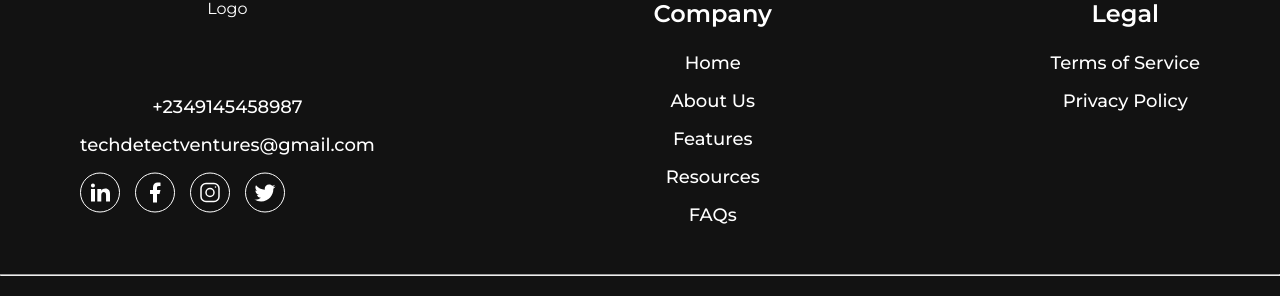
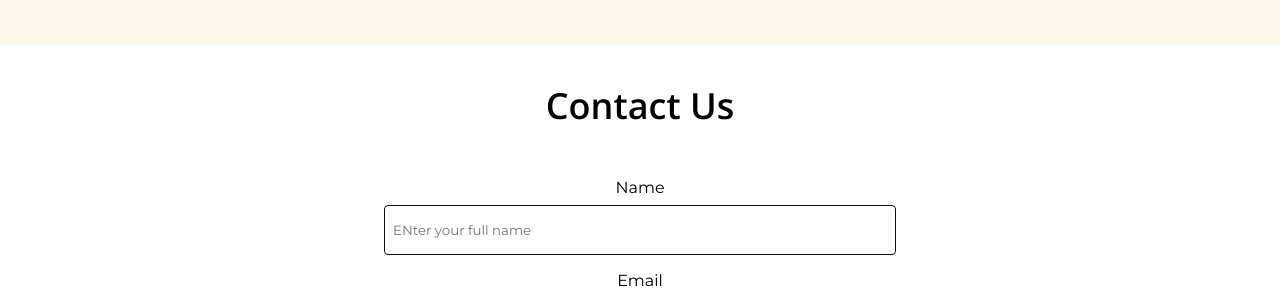
Before and after one commit to iSecure-Capstone-Group/Tech-Detect, a React (Create React App) app: page / in a window 1280 px wide. Shown: the part 2478-2774 px from the top of the page. Built offline with nearby package versions, Linux system fonts and the light colour scheme.

Commit message:
create and style the contact on the homepage

```diff
--- /dev/null
+++ b/src/components/contact/contact.jsx
@@ -0,0 +1,96 @@
+import styles from './contact.module.css'
+import { object, string, number, date, InferType } from 'yup';
+import { Formik } from 'formik'
+import YellowButton from '../buttons/yellowButton';
+// import {Routes, Route, Link} from 'react-router-dom'
+
+let userSchema = object({
+    username: string().required().min(8).max(10),
+    password: string().required(),
+    createdOn: date().default(() => new Date()),
+    textarea: string().required().min(8).max(10),
+});
+
+const Contact = () =>{
+    return(
+        <>
+
+            <Formik
+            validationSchema={userSchema} initialValues={{ username: '', password: '' }}
+            >
+            {({
+                values,
+                errors,
+                handleChange,
+                handleSubmit,
+                isSubmitting,
+            }) => (
+                <form className={styles.form} onSubmit={handleSubmit}>
+
+
+
+                    <p className={styles.login}>Name</p>
+                    <div className={styles.inputContainer}>
+                        <input
+                            type="text"
+                            name="username"
+                            onChange={handleChange}
+                            value={values.username}
+                            placeholder="ENter your full name"
+                        />
+                        <div className={styles.formErrors}>{errors.username}</div>
+                    </div>
+
+                    <p className={styles.login}>Email</p>
+                    <div className={styles.inputContainer}>
+                        <input
+                            type="password"
+                            name="password"
+                            onChange={handleChange}
+                            value={values.password}
+                            placeholder="Enter your email address"
+                        />
+                        <div className={styles.formErrors}>{errors.password}</div>
+                    </div>
+                    <p className={styles.login}>Phone Number</p>
+                    <div className={styles.inputContainer}>
+                        <input
+                            type="password"
+                            name="password"
+                            onChange={handleChange}
+                            value={values.password}
+                            placeholder="Enter you phone number"
+                        />
+                        <div className={styles.formErrors}>{errors.password}</div>
+                    </div>
+
+                    <p className={styles.login}>Message</p>
+                    <div className={styles.messageContainer}>
+                        <textarea type="text"
+                            name="textarea"
+                            onChange={handleChange}
+                            value={values.textarea}>
+
+
+                        </textarea>
+                        <div className={styles.formErrors}>{errors.textarea}</div>
+                    </div>
+
+
+
+                    {/* <button type="submit" disabled={isSubmitting} className={styles.btn}>
+                        Login
+                    </button> */}
+
+                    {/* <div className={styles.alreadyHaveAccount}>
+                        <p>Don't have an account?</p>
+                    </div> */}
+                </form>
+            )}
+            </Formik>
+        </>
+    )
+
+}
+
+export default Contact
--- /dev/null
+++ b/src/components/contact/contact.module.css
@@ -0,0 +1,31 @@
+.form{
+    width: 40%;
+    margin: auto;
+    padding: 48px 0 70px 0;
+}
+
+input, textarea{
+    width: 100%;
+    border-radius: 4px;
+    outline: none;
+    border: 0.5px solid #0D0D0D;
+}
+
+textarea{
+    height: 128px;
+}
+
+input{
+    margin-bottom: 16px;
+    padding: 16px 0 16px 8px;
+}
+
+.login, input, textarea{
+
+    font-family: "Montserrat", sans-serif;
+}
+
+.login{
+    font-size: 16px;
+    margin-bottom: 8px;
+}
--- a/src/components/hero/hero.jsx
+++ b/src/components/hero/hero.jsx
@@ -8,9 +8,11 @@ const Hero = () =>  {
             <div className={styles.heroContainer}>
 
                 <section className={styles.heroHeadingContainer}>
-                    <h1 className={styles.heroHeading}>Safeguarding your Digital Assets with Confidence</h1>
+                    <h2 className={styles.heroHeading}>Safeguarding your Digital Assets with Confidence</h2>
                     <p className={styles.heroText}>Explore innovative security measures to ensure the safety of your digital assets and empower your business with robust cybersecurity solutions.</p>
-                    <YellowButton yellowBtn="Get Started"/>
+                    <YellowButton yellowBtn="Get Started" variant="left">
+                        <p>Get started</p>
+                    </YellowButton>
                 </section>
 
                 <section className={styles.heroImageContainer}>
--- a/src/components/hero/hero.module.css
+++ b/src/components/hero/hero.module.css
@@ -4,14 +4,14 @@
     font-family: "Montserrat", sans-serif;
     display: flex;
     justify-content: space-between;
-
     padding: 48px 80px 156px 80px;
 }
 
 
 .heroHeadingContainer{
-    width: 709.62px;
+    width: 60%;
 }
+
 .heroHeading{
     font-family: "Open Sans", sans-serif;
     font-weight: 600;
@@ -28,7 +28,7 @@
 }
 
 .heroImageContainer{
-    width: 357px;
+    width: 35%;
 }
 
 .heroImageContainer img{
--- a/src/pages/home/home.jsx
+++ b/src/pages/home/home.jsx
@@ -59,7 +59,13 @@ const Home = () => {
                     <SectionHeading heading="Frequently Asked Questions"/>
                     <FAQs />
                 </div>
-                <Contact />
+                <div className={styles.contactSection}>
+                    <SectionHeading heading="Contact Us"/>
+                    <Contact />
+                    <YellowButton yellowBtn="Get Started" variant="center">
+                        <p>Read more</p>
+                    </YellowButton>
+                </div>
                 <Footer />
             </div>
         </>
--- a/src/pages/home/home.module.css
+++ b/src/pages/home/home.module.css
@@ -22,3 +22,7 @@
     padding: 64px 0 77px 0;
     background-color: #FFF7EB;
 }
+
+.contactSection{
+    padding: 36.5px 0 80px 0;
+}
```
